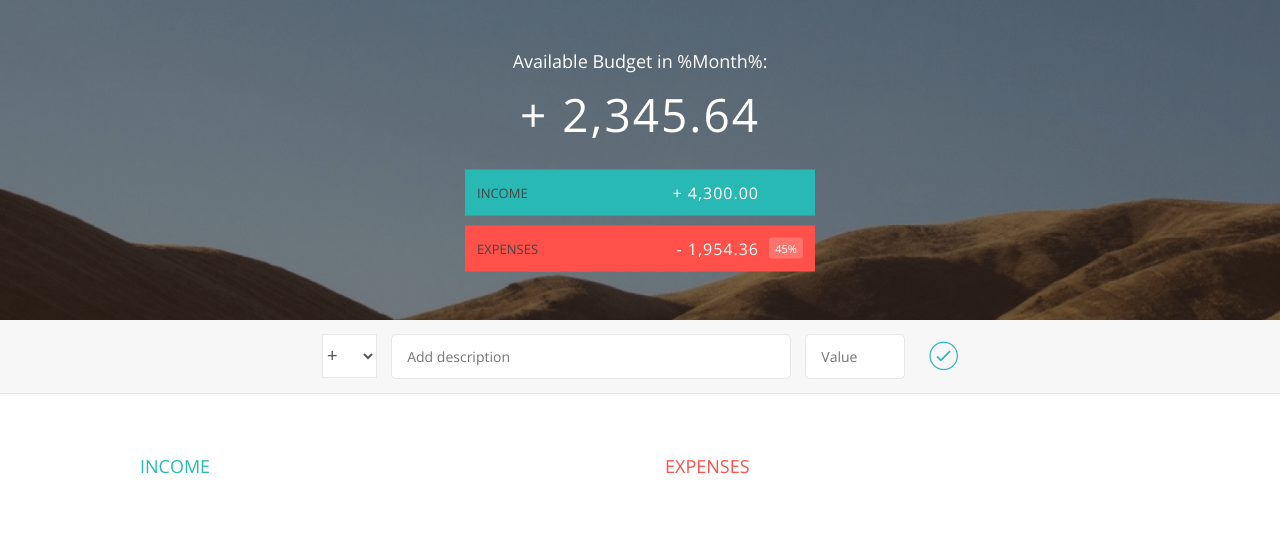
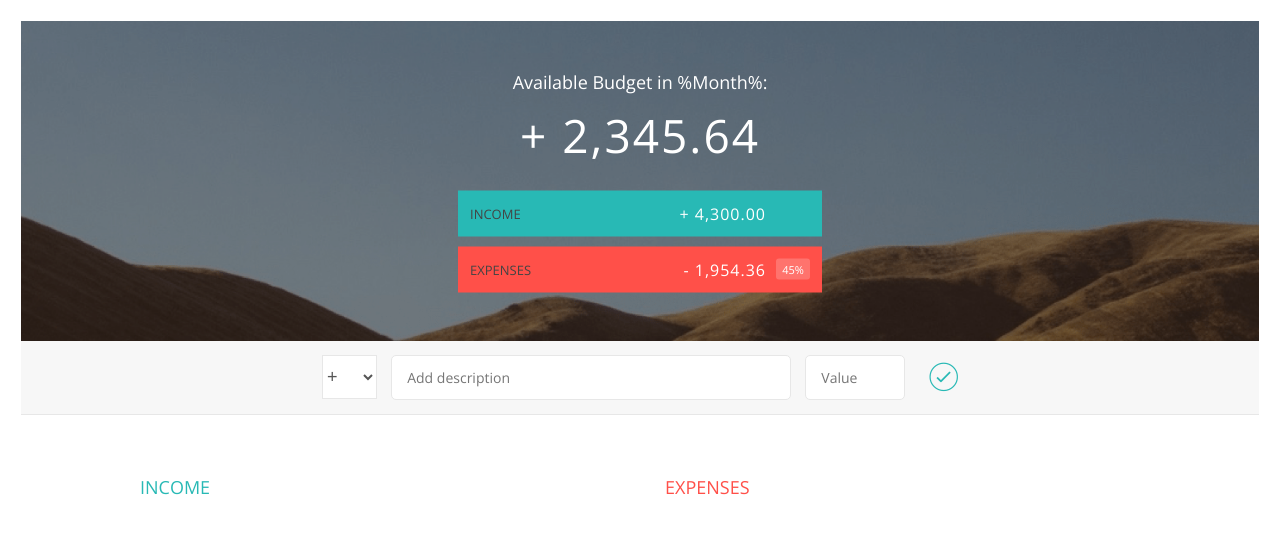
Before and after one commit to MarcioBBS/budget-app, a website: page index.html in a window 1280 px wide. Drawn offline with nearby package versions, Linux system fonts and the light colour scheme.

```diff
--- a/css/style.css
+++ b/css/style.css
@@ -8,10 +8,8 @@
     box-sizing: border-box;
 }
 
-.clearfix::after {
-    content: "";
-    display: table;
-    clear: both;
+html {
+    font-size: 65%;
 }
 
 body {
@@ -21,6 +19,13 @@
     position: relative;
     height: 100vh;
     font-weight: 400;
+    padding: 2rem;
+}
+
+.clearfix::after {
+    content: "";
+    display: table;
+    clear: both;
 }
 
 .right { float: right; }
@@ -41,7 +46,7 @@
 
 .budget {
     position: absolute;
-    width: 350px;
+    width: 35rem;
     top: 50%;
     left: 50%;
     transform: translate(-50%, -50%);
```
